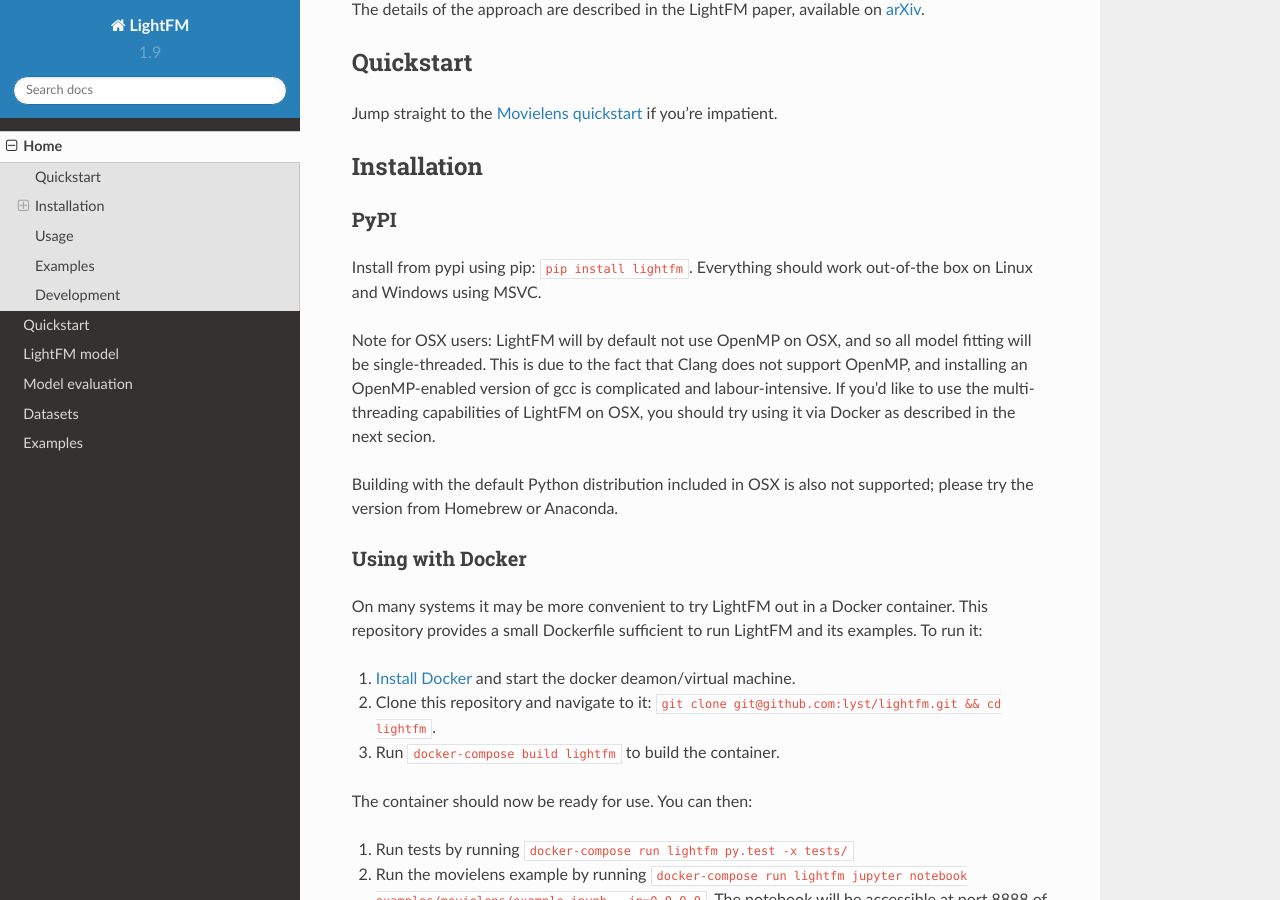
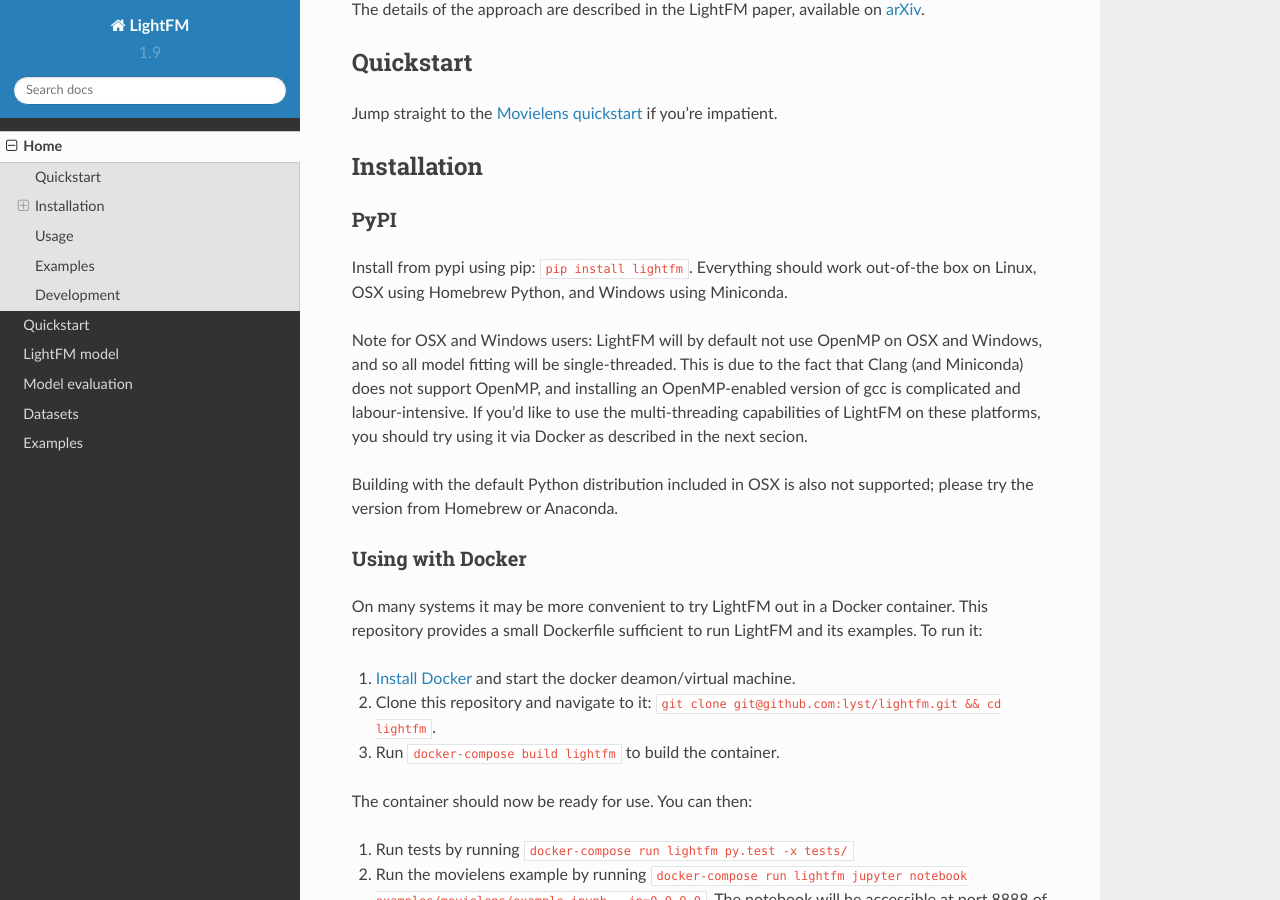
Before and after one commit to lyst/lightfm, a Sphinx documentation site: the page built from doc/home.rst, in a window 1280 px wide and 900 px high, scrolled down 354 px. Built offline with Sphinx 7.4.7 and the Read the Docs theme 2.0.0, drawn with Linux system fonts in a browser that asks for light colours.

Commit message:
Update docs for Windows.

```diff
--- a/doc/home.rst
+++ b/doc/home.rst
@@ -19,9 +19,9 @@
 PyPI
 ~~~~
 
-Install from pypi using pip: ``pip install lightfm``. Everything should work out-of-the box on Linux and Windows using MSVC.
+Install from pypi using pip: ``pip install lightfm``. Everything should work out-of-the box on Linux, OSX using Homebrew Python, and Windows using Miniconda.
 
-Note for OSX users: LightFM will by default not use OpenMP on OSX, and so all model fitting will be single-threaded. This is due to the fact that Clang does not support OpenMP, and installing an OpenMP-enabled version of gcc is complicated and labour-intensive. If you'd like to use the multi-threading capabilities of LightFM on OSX, you should try using it via Docker as described in the next secion.
+Note for OSX and Windows users: LightFM will by default not use OpenMP on OSX and Windows, and so all model fitting will be single-threaded. This is due to the fact that Clang (and Miniconda) does not support OpenMP, and installing an OpenMP-enabled version of gcc is complicated and labour-intensive. If you'd like to use the multi-threading capabilities of LightFM on these platforms, you should try using it via Docker as described in the next secion.
 
 Building with the default Python distribution included in OSX is also not supported; please try the version from Homebrew or Anaconda.
 
```
